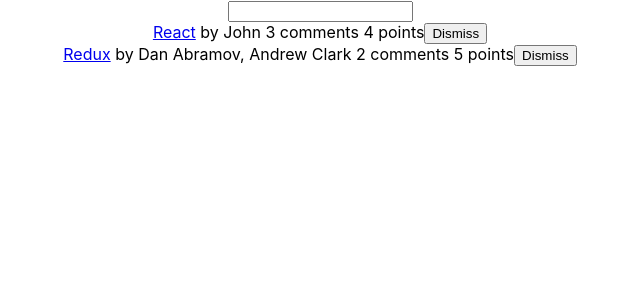
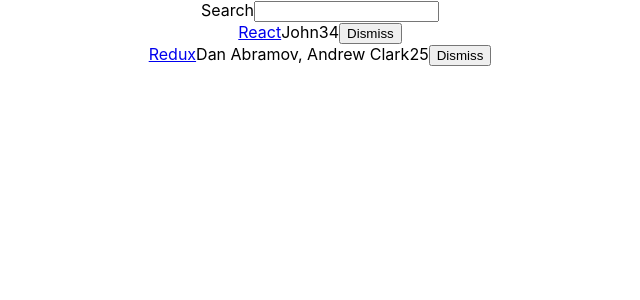
Before and after one commit to aqiqi123/react, a React (Create React App) app in the folder react-app/: page / in a window 1280 px wide. Shown: the top 300 px of the page, without its empty margins (320-960 px from the left). Built offline with nearby package versions, Linux system fonts and the light colour scheme.

Commit message:
第三天了，带耳机可以听歌，感觉还不错，明天记得复习一下

```diff
--- a/react-app/src/App.js
+++ b/react-app/src/App.js
@@ -61,43 +61,69 @@
 
   //render()方法返回一个jsx元素，该元素同时包含html和JavaScript代码
   render() {
+    //解构，让代码更加简洁
+    const {list, searchTerm} = this.state;
+
     //声明变量关键字const和let更常见
     return (
       <div className="App">
+        <Search
+          value={searchTerm}
+          onChange={this.onSearchChange}
+        >
+          Search
+        </Search>
+        <Table
+          list={list}
+          pattern={searchTerm}
+          onDismiss={this.onDismiss}
+        />
+      </div>
+    );
+  }
+}
 
+class Search extends Component {
+  render() {
+    const {value, onChange,children} = this.props;
+    return (
       <form>
-          <input type="text"
-            onChange={this.onSearchChange}
+        {children}
+        <input
+          type="text"
+          value={value}
+          onChange={onChange}
         />
       </form>
-        {this.state.list.filter(isSearched(this.state.searchTerm)).map(item=>
-          {
+    );
+  }
+}
+
+class Table extends Component {
+  render() {
+    const {list, pattern, onDismiss} = this.props;
     return (
-              //key是虚拟DOM的唯一标识符，在重新渲染时React会使用它来确定哪些节点需要更新
-              //新旧虚拟DOM的key相同时，若内容有变化，React会更新节点内容，否则不会更新
-              //若key不一致，React会认为是不同的节点，会创建新的节点，并重新渲染
+      <div>
+        {list.filter(isSearched(pattern)).map(item =>
           <div key={item.objectID}>
-                <span><a href='{item.url}'>{item.title}</a></span>
-                <span> by {item.author}</span>
-                <span> {item.num_comments} comments</span>
-                <span> {item.points} points</span>
-
+            <span>
+              <a href={item.url}>{item.title}</a>
+            </span>
+            <span>{item.author}</span>
+            <span>{item.num_comments}</span>
+            <span>{item.points}</span>
             <span>
               <button
-                    onClick={()=>this.onDismiss(item.objectID)}
+                onClick={() => onDismiss(item.objectID)}
                 type='button'
               >
                 Dismiss
               </button>
             </span>
           </div>
-            );
-          }
         )}
-
       </div>
     );
   }
 }
-
 export default App;
```
Lines whose indentation alone changed are shown as unchanged.
